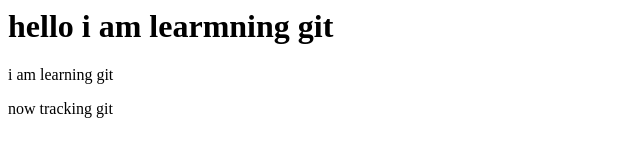
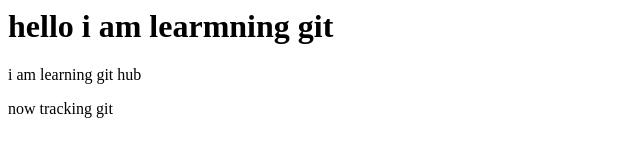
Before and after one commit to monuthakur987521-cmyk/Git-Practice, a plain HTML site: page index.html in a window 1280 px wide. Shown: the full height of the page, 0-640 px from the left. Drawn offline with Linux system fonts and the light colour scheme.

Commit message:
update index htmle

```diff
--- a/index.html
+++ b/index.html
@@ -1,3 +1,3 @@
 <h1> hello i am learmning git </h1>
-<p> i am learning git </p>
+<p> i am learning git hub </p>
 <p> now tracking git </p>
```
